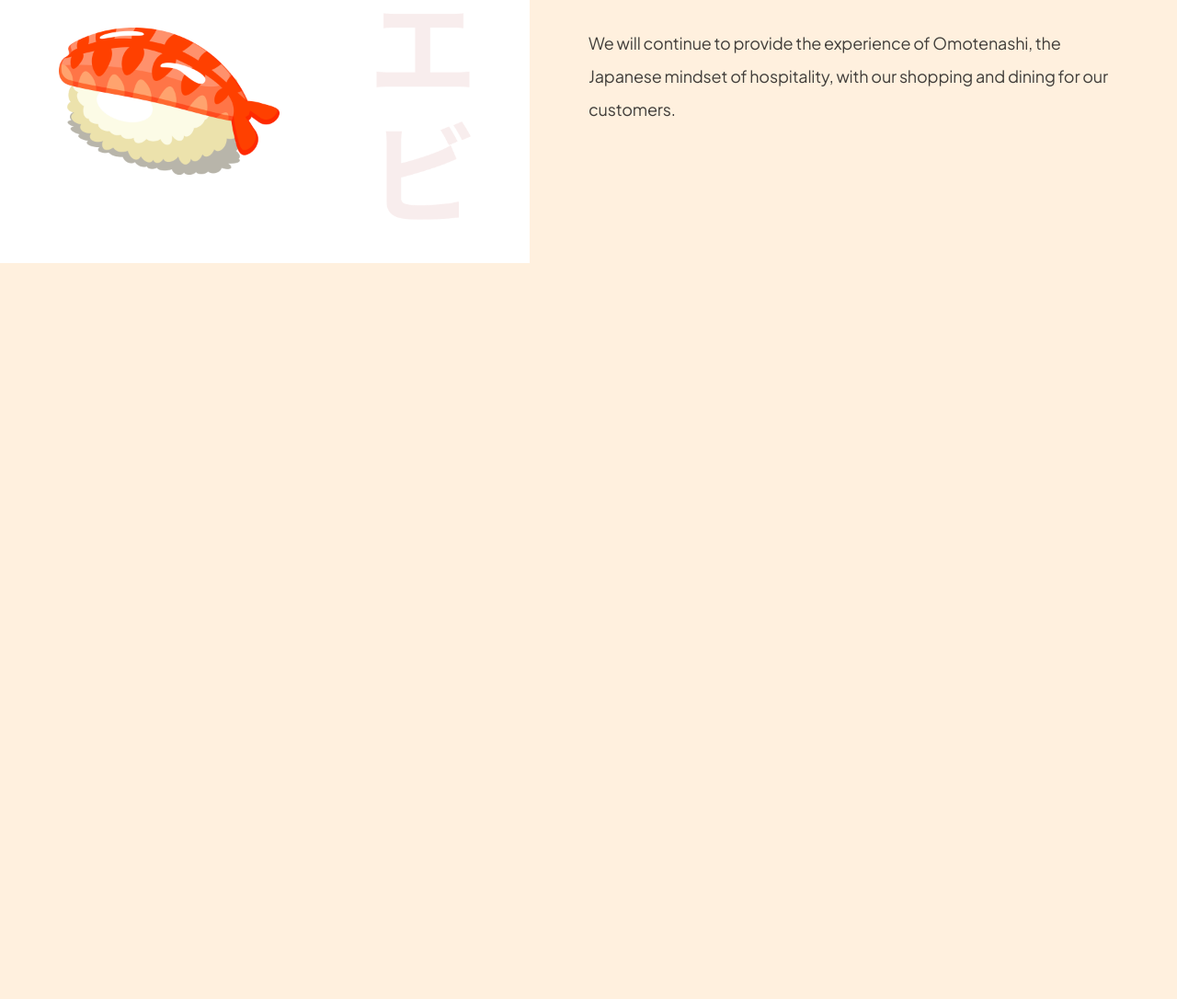
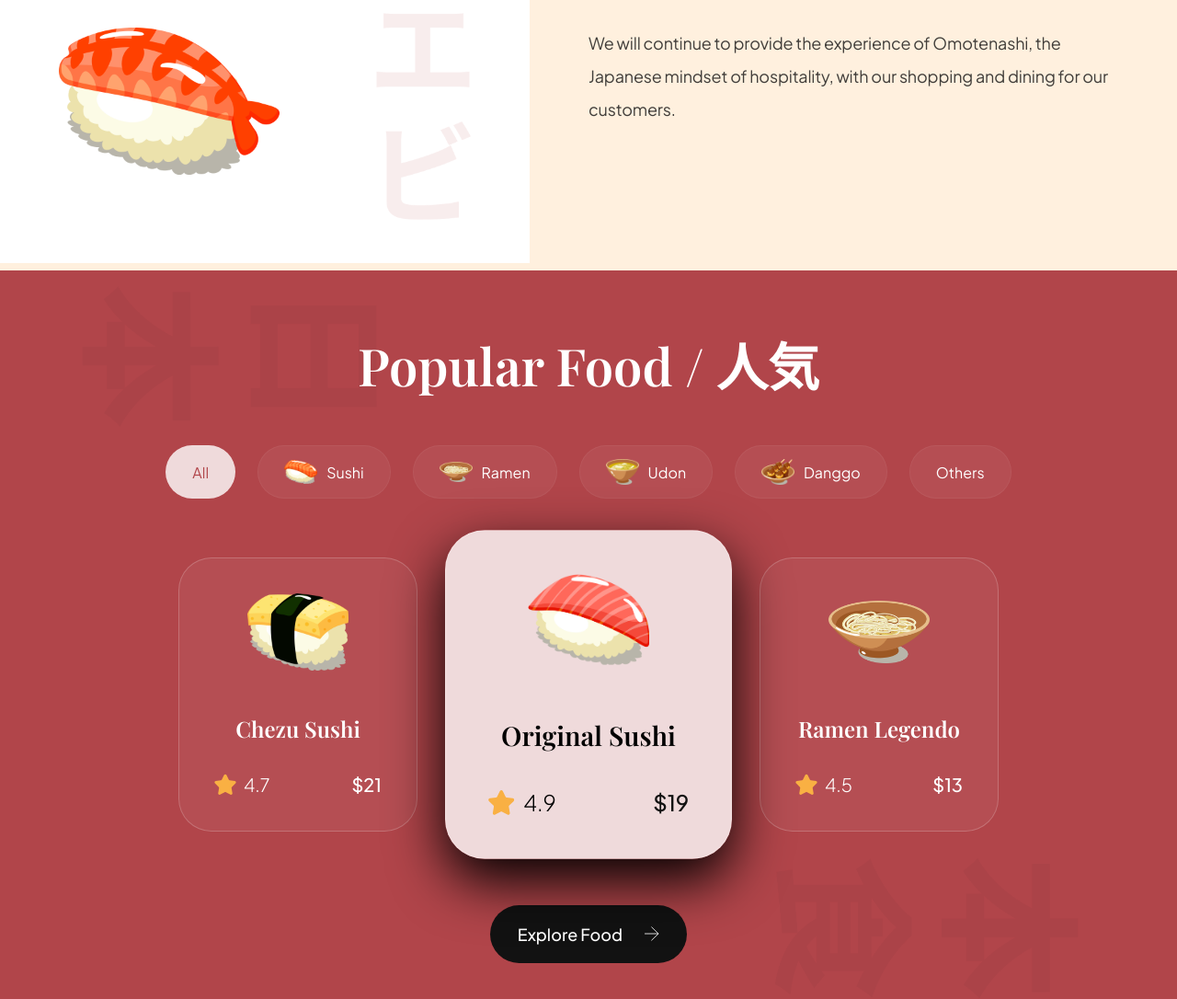
Before and after one commit to Reck1618/Resturant_website, a website built with Vite: page sushi/index.html in a window 1280 px wide. Shown: the part 1224-2310 px from the top of the page at 92% size. Before the commit the page ends 1518 px from the top, so only its background shows below. Built offline with nearby package versions, Linux system fonts and the light colour scheme.

Commit message:
added popular section

```diff
--- a/sushi/css/sections/popular.css
+++ b/sushi/css/sections/popular.css
@@ -0,0 +1,195 @@
+.popular-foods {
+    padding: 64px;
+    display: flex;
+    flex-direction: column;
+    background-color: var(--primary-color);
+    background-image: url("../../assets/popular_bg.png");
+    background-position: center;
+    background-repeat: no-repeat;
+    background-size: contain;
+    overflow: hidden;
+}
+
+.popular-foods__title {
+    font-size: 56px;
+    font-family: var(--playfair-display);
+    font-weight: 600;
+    line-height: 78px;
+    color: #fff;
+    text-align: center;
+}
+
+.popular-foods__filters {
+    margin-top: 48px;
+    max-width: 100%;
+    overflow-x: auto;
+    display: flex;
+    justify-content: center;
+    gap: 24px;
+}
+
+.popular-foods__filter-btn {
+    padding: 10px 28px;
+    display: flex;
+    flex-direction: row;
+    align-items: center;
+    gap: 10px;
+
+    background: rgba(255, 255, 255, 0.05);
+    border: 1px solid rgba(255, 255, 255, 0.05);
+    border-radius: 46px;
+    font-size: 16px;
+    font-weight: 300px;
+    line-height: 25px;
+    font-family: var(--plus-jakarta-sans);
+    color: #fff;
+    cursor: pointer;
+}
+
+.popular-foods__filter-btn img {
+    width: 36px;
+    height: 36px;
+    object-fit: contain;
+}
+
+.popular-foods__filter-btn.active {
+    background: rgba(255, 255, 255, 0.8);
+    color: var(--primary-color);
+}
+
+.popular-foods__filter-btn:hover {
+    background: rgba(255, 255, 255, 0.8);
+    color: var(--primary-color);
+}
+
+.popular-foods__catalogue {
+    margin-top: 64px;
+    display: flex;
+    justify-content: center;
+    align-items: flex-end;
+    flex-wrap: wrap;
+    gap: 56px;
+}
+
+.popular-foods__button {
+    width: fit-content;
+    padding: 20px 30px;
+    margin: 80px auto 0;
+    font-weight: 500;
+    font-size: 18px;
+    line-height: 23px;
+    font-family: var(--plus-jakarta-sans);
+    color: #fff;
+    border: none;
+    outline: none;
+    background: var(--secondary-color);
+    border-radius: 64px;
+    cursor: pointer;
+
+}
+
+.popular-foods__button img {
+    width: 16px;
+    height: 16px;
+    object-fit: contain;
+    margin-left: 21px;
+}
+
+.popular-foods__button:hover {
+    background: rgba(255, 255, 255, 0.8);
+    color: var(--primary-color);
+}
+
+.popular-foods__card {
+    transition: 0.3s;
+    padding: 38px;
+    min-width: 260px;
+    height: fit-content;
+    display: flex;
+    align-items: center;
+    flex-direction: column;
+    border-radius: 36px;
+    background: rgba(255, 255, 255, 0.05);
+    border: 1px solid rgba(255, 255, 255, 0.2);
+}
+
+.popular-foods__card-image {
+    width: 110px;
+    height: 84px;
+    object-fit: contain;
+
+}
+
+.popular-foods__card-title {
+    margin-top: 47px;
+    font-weight: 600;
+    font-size: 24px;
+    line-height: 32px;
+    font-family: var(--playfair-display);
+    color: #fff;
+    text-align: center;
+}
+
+.popular-foods__card-details {
+    width: 100%;
+    margin-top: 32px;
+
+}
+
+.popular-foods__card-rating {
+    display: flex;
+    align-items: center;
+    gap: 8px;
+}
+
+.popular-foods__card-rating img {
+    width: 24px;
+    height: 24px;
+    object-fit: contain;
+}
+
+.popular-foods__card-rating p {
+    font-weight: 300;
+    font-size: 20px;
+    font-family: var(--plus-jakarta-sans);
+    color: #fff;
+}
+
+.popular-foods__card-price {
+    font-size: 20px;
+    font-weight: 500;
+    font-family: var(--plus-jakarta-sans);
+    color: #fff
+}
+
+.popular-foods__card.active-card {
+    background: rgba(255, 255, 255, 0.8);
+    box-shadow: 0 20px 50px rgba(0, 0, 0, 1);
+    transform: scale(1.2); /* Added scale property to zoom cards on hover */
+
+}
+
+/* .popular-foods__card.active-card .popular-foods__card-image {
+    width: 214px;
+    height: 164px;
+} */
+
+.popular-foods__card.active-card .popular-foods__card-title {
+    color: var(--black-color);
+    /* font-size: 32px; */
+}
+
+/* .popular-foods__card.active-card .popular-foods__card-rating img {
+    width: 36px;
+    height: 36px;
+} */
+
+.popular-foods__card.active-card .popular-foods__card-rating p {
+    /* font-size: 24px; */
+    color: var(--grey-100)
+}
+
+.popular-foods__card.active-card .popular-foods__card-price {
+    /* font-size: 24px; */
+    color: var(--secondary-color);
+}
--- a/sushi/index.html
+++ b/sushi/index.html
@@ -44,13 +44,13 @@
             <div class="hero-image">
                 <img src="assets/sushi-1.png" alt="sushi">
                 <h2>
-                    日 <br />
-                    本 <br />
+                    日
+                    <br/>
+                    本
+                    <br/>
                     食
                 </h2>
-                <div class="hero-image__overlay">
-
-                </div>
+                <div class="hero-image__overlay"></div>
             </div>
 
             <div class="hero-content">
@@ -68,7 +68,8 @@
 
                 <div class="hero-content__testimonial">
                     <div class="hero-content__customer flex-center">
-                        <h4>24<span>k+</span></h4>
+                        <h4>24<span>k+</span>
+                        </h4>
                         <p>Happy Customers</p>
                     </div>
                     <div class="hero-content__review">
@@ -104,6 +105,84 @@
             </div>
         </section>
 
+        <section class="popular-foods" id="menu">
+            <h2 class="popular-foods__title">Popular Food / 人気</h2>
+            <div class="popular-foods__filters sushi__hide-scrollbar">
+
+                <button class="popular-foods__filter-btn active">All</button>
+
+                <button class="popular-foods__filter-btn ">
+                    <img src="assets/sushi-9.png" alt="sushi 9"/>
+                    Sushi
+                </button>
+
+                <button class="popular-foods__filter-btn ">
+                    <img src="assets/sushi-8.png" alt="sushi 8">
+                    Ramen
+                </button>
+
+                <button class="popular-foods__filter-btn ">
+                    <img src="assets/sushi-7.png" alt="sushi 7">
+                    Udon
+                </button>
+
+                <button class="popular-foods__filter-btn ">
+                    <img src="assets/sushi-6.png" alt="sushi 6">
+                    Danggo
+                </button>
+
+                <button class="popular-foods__filter-btn ">Others</button>
+            </div>
+
+            <div class="popular-foods__catalogue">
+                <!-- JavaScript -->
+                <article class="popular-foods__card">
+                    <img class="popular-foods__card-image" src="assets/sushi-12.png" alt="sushi 12">
+                    <h4 class="popular-foods__card-title">Chezu Sushi</h4>
+
+                    <div class="popular-foods__card-details flex-between">
+                        <div class="popular-foods__card-rating">
+                            <img src="assets/star.svg" alt="star">
+                            <p>4.7</p>
+                        </div>
+                        <p class="popular-foods__card-price">$21</p>
+                    </div>
+                </article>
+
+                <article class="popular-foods__card active-card">
+                    <img class="popular-foods__card-image" src="assets/sushi-11.png" alt="sushi 12">
+                    <h4 class="popular-foods__card-title">Original Sushi</h4>
+
+                    <div class="popular-foods__card-details flex-between">
+                        <div class="popular-foods__card-rating">
+                            <img src="assets/star.svg" alt="star">
+                            <p>4.9</p>
+                        </div>
+                        <p class="popular-foods__card-price">$19</p>
+                    </div>
+                </article>
+
+                <article class="popular-foods__card">
+                    <img class="popular-foods__card-image" src="assets/sushi-10.png" alt="sushi 12">
+                    <h4 class="popular-foods__card-title">Ramen Legendo</h4>
+
+                    <div class="popular-foods__card-details flex-between">
+                        <div class="popular-foods__card-rating">
+                            <img src="assets/star.svg" alt="star">
+                            <p>4.5</p>
+                        </div>
+                        <p class="popular-foods__card-price">$13</p>
+                    </div>
+                </article>
+            </div>
+
+            <button class="popular-foods__button">
+                Explore Food
+                <img src="assets/arrow-right.svg" alt="arrow-right">
+            </button>
+
+        </section>
+
         <script src="js/script.js" type="module"></script>
     </body>
 </html>
--- a/sushi/js/script.js
+++ b/sushi/js/script.js
@@ -8,3 +8,42 @@
 // });
 
 // the additional code you saw in the video will not be needed :)
+
+
+
+// Active card on hover
+const cards = document.querySelectorAll('.popular-foods__card');
+
+// Iterate through each card
+cards.forEach(card => {
+  // Add a mouseover event listener to each card
+  card.addEventListener('mouseover', () => {
+    // Remove the "active-card" class from the currently active card (if any)
+    const currentActiveCard = document.querySelector('.popular-foods__card.active-card');
+    if (currentActiveCard) {
+      currentActiveCard.classList.remove('active-card');
+    }
+
+    // Add the "active-card" class to the hovered card
+    card.classList.add('active-card');
+  });
+});
+
+
+// Active filter button on click
+const filterButtons = document.querySelectorAll('.popular-foods__filter-btn');
+
+// Iterate through each filter button
+filterButtons.forEach(button => {
+  // Add a click event listener to each filter button
+  button.addEventListener('click', () => {
+    // Remove the "active" class from the currently active filter button (if any)
+    const currentActiveButton = document.querySelector('.popular-foods__filter-btn.active');
+    if (currentActiveButton) {
+      currentActiveButton.classList.remove('active');
+    }
+
+    // Add the "active" class to the clicked filter button
+    button.classList.add('active');
+  });
+});
```
Also changed, not shown: 1 other file.
